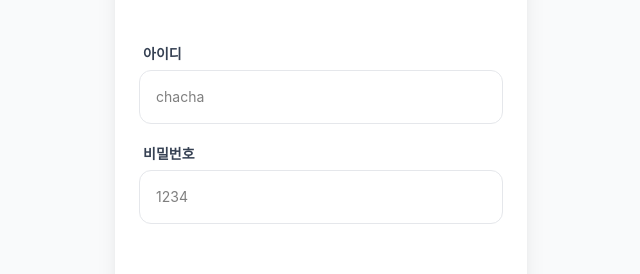
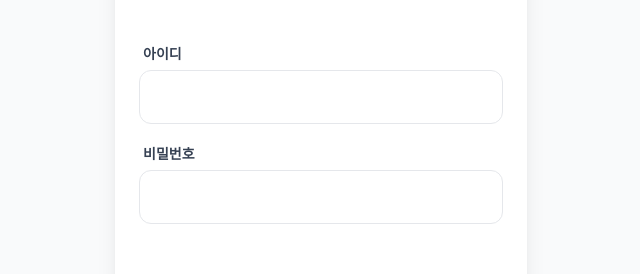
Before and after one commit to dbdlf/MatchCatch, a React (Vite) app: page / in a window 1280 px wide. Shown: the part 138-412 px from the top of the page, without its empty margins (319-959 px from the left). Built offline with nearby package versions, Linux system fonts and the light colour scheme.

Commit message:
Update Login.jsx

```diff
--- a/src/pages/Login.jsx
+++ b/src/pages/Login.jsx
@@ -49,7 +49,7 @@ const LoginPage = () => {
                 type="text"
                 value={userId}
                 onChange={(e) => setUserId(e.target.value)}
-                placeholder="chacha"
+                placeholder=""
                 disabled={isLoading}
               />
             </div>
@@ -61,7 +61,7 @@ const LoginPage = () => {
                 type="password"
                 value={password}
                 onChange={(e) => setPassword(e.target.value)}
-                placeholder="1234"
+                placeholder=""
                 disabled={isLoading}
               />
             </div>
```
